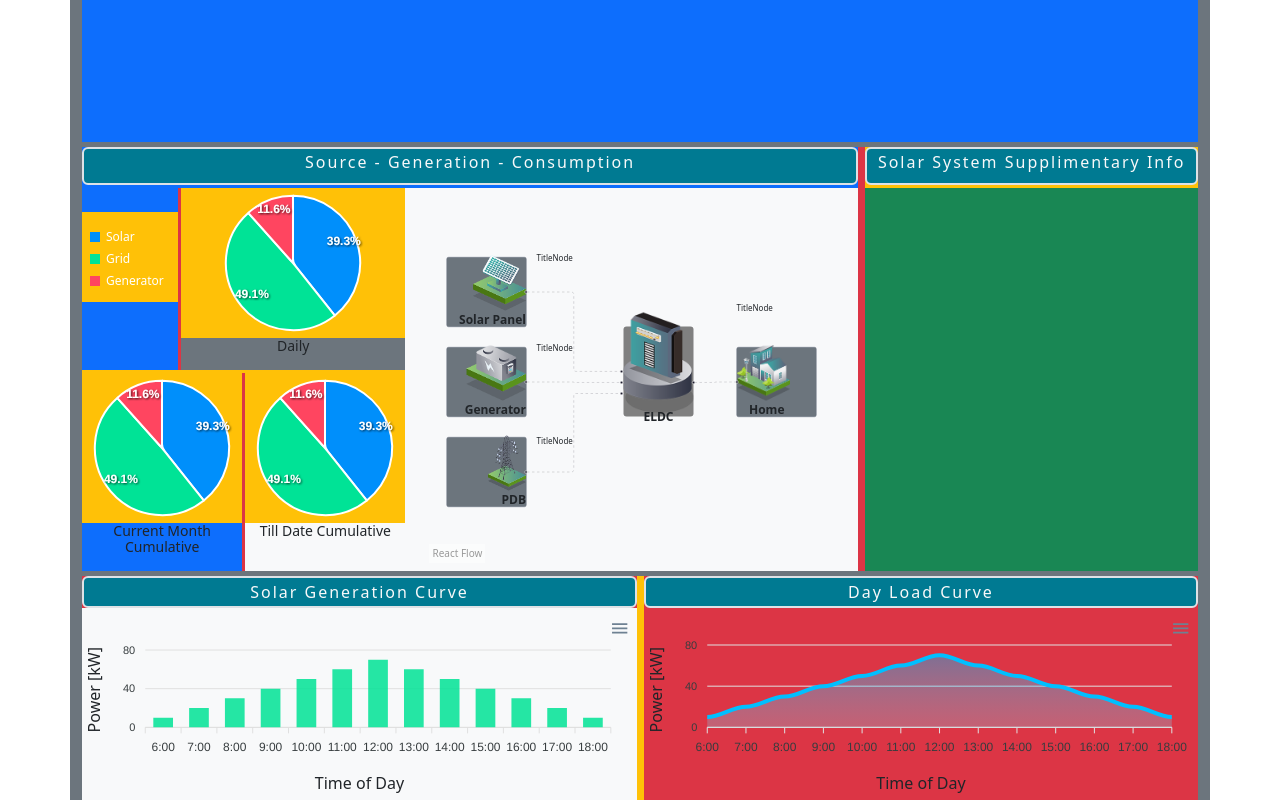
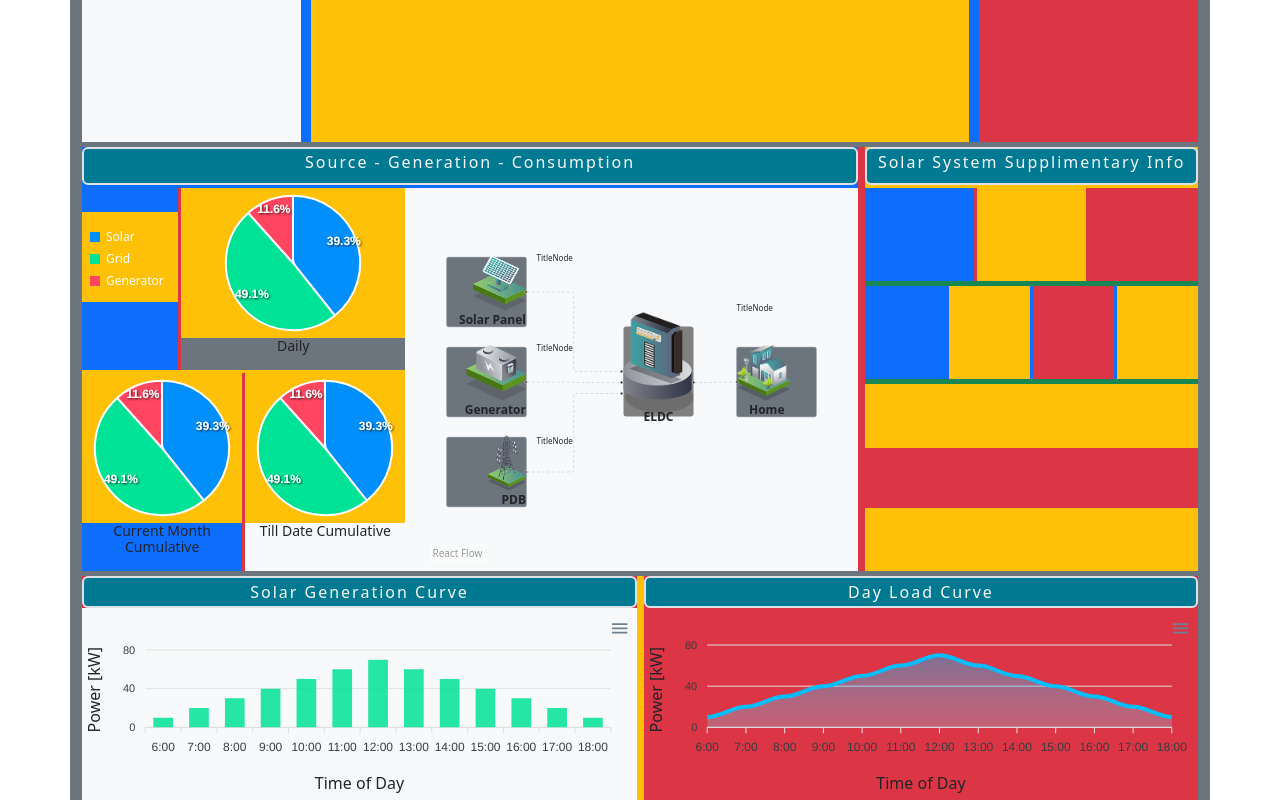
Before and after one commit to KhalekuzzamanImran/green_power_frontend, a React (Vite) app: page / in a window 1280 px wide. Built offline with nearby package versions, Linux system fonts and the light colour scheme.

Commit message:
Complete Layout structure

```diff
--- a/src/App.jsx
+++ b/src/App.jsx
@@ -15,7 +15,17 @@ function App() {
       }}
     >
       {/* Header Section */}
-      <div className="bg-primary d-grid"></div>
+      <div
+        className="bg-primary d-grid"
+        style={{
+          gridTemplateColumns: "2fr 6fr 2fr",
+          gap: "10px",
+        }}
+      >
+        <div className="bg-light"></div>
+        <div className="bg-warning"></div>
+        <div className="bg-danger"></div>
+      </div>
       {/* Main Content Section */}
       <div
         className="bg-danger d-grid"
@@ -126,7 +136,52 @@ function App() {
           >
             Solar System Supplimentary Info
           </div>
-          <div className="bg-success"></div>
+          {/* Sidebar Content */}
+          <div
+            className="bg-success d-grid"
+            style={{
+              gridTemplateRows: "1fr 1fr 2fr",
+              gap: "5px",
+            }}
+          >
+            {/* Supplimentary Info */}
+            <div
+              className="bg-danger d-grid"
+              style={{
+                gridTemplateColumns: "1fr 1fr 1fr",
+                gap: "3px",
+              }}
+            >
+              <div className="bg-primary"></div>
+              <div className="bg-warning"></div>
+              <div className="bg-danger"></div>
+            </div>
+            {/* Air Quality Info */}
+            <div
+              className="bg-primary d-grid"
+              style={{
+                gridTemplateColumns: "1fr 1fr 1fr 1fr",
+                gap: "3px",
+              }}
+            >
+              <div className="bg-primary"></div>
+              <div className="bg-warning"></div>
+              <div className="bg-danger"></div>
+              <div className="bg-warning"></div>
+            </div>
+            {/* Life Energy Equivalent */}
+            <div
+              className="bg-warning d-grid"
+              style={{
+                gridTemplateRows: "1fr 1fr 1fr",
+                gap: "3px",
+              }}
+            >
+              <div className="bg-warning"></div>
+              <div className="bg-danger"></div>
+              <div className="bg-warning"></div>
+            </div>
+          </div>
         </div>
       </div>
       {/* Footer Section */}
```
